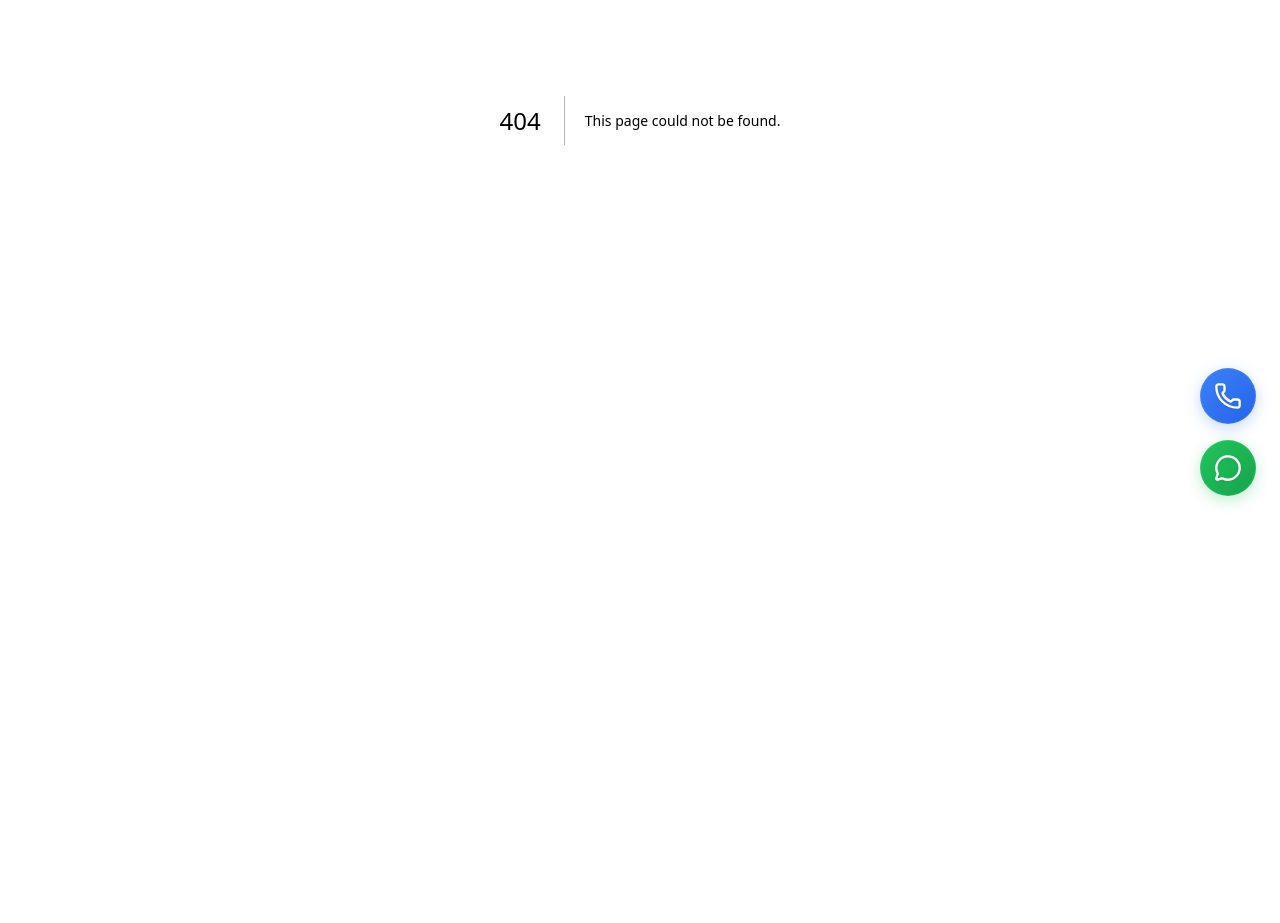
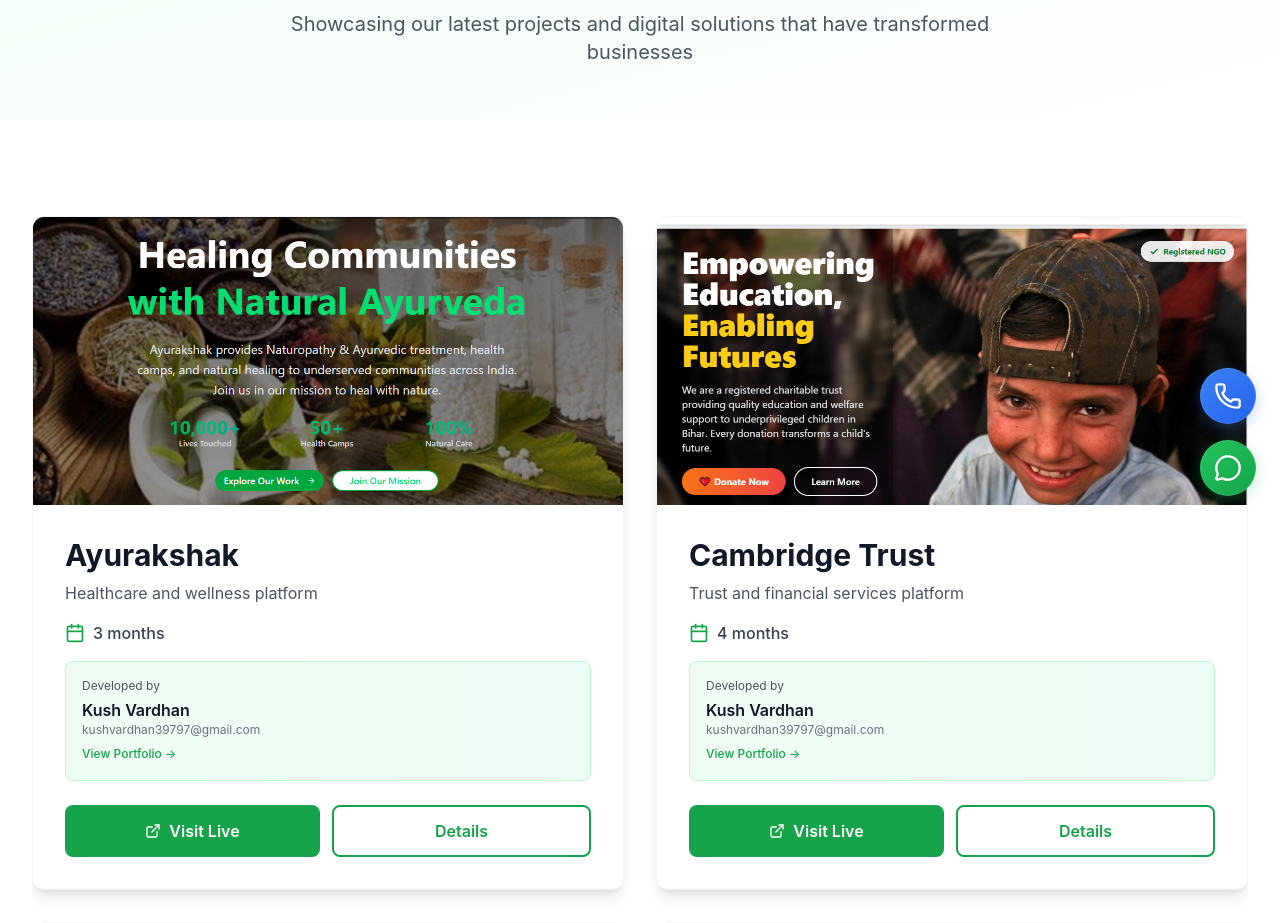
Before and after one commit to kushvardhan/jankiinfotech, a Next.js app: page /our-work in a window 1280 px wide. Before the commit this address had no page. Shown: the part 280-1203 px from the top of the page. Before the commit the page ends 800 px from the top, so only its background shows below. Built offline with nearby package versions, Linux system fonts and the light colour scheme.

Commit message:
made new page, added it to our nav

```diff
--- /dev/null
+++ b/src/app/our-work/page.tsx
@@ -0,0 +1,212 @@
+"use client";
+
+import { Navbar } from "@/components/Navbar";
+import SmallFooter from "@/components/SmallFooter";
+import { ExternalLink, Calendar, Github } from "lucide-react";
+import Image from "next/image";
+import Link from "next/link";
+import { useState } from "react";
+
+interface Project {
+  id: string;
+  title: string;
+  image: string;
+  duration: string;
+  liveLink?: string;
+  description: string;
+}
+
+const projects: Project[] = [
+  {
+    id: "1",
+    title: "Ayurakshak",
+    image: "/our-projects/Ayurakshak.png",
+    duration: "3 months",
+    liveLink: "https://ayurakshak.com",
+    description: "Healthcare and wellness platform",
+  },
+  {
+    id: "2",
+    title: "Cambridge Trust",
+    image: "/our-projects/CambrigeTrust.png",
+    duration: "4 months",
+    liveLink: "https://cambridgetrust.com",
+    description: "Trust and financial services platform",
+  },
+  {
+    id: "3",
+    title: "Krishna Mehandi",
+    image: "/our-projects/KrishnaMehandi.png",
+    duration: "2 months",
+    liveLink: "https://krishnamehandi.com",
+    description: "Mehandi design and booking platform",
+  },
+  {
+    id: "4",
+    title: "Ravi Mehandi",
+    image: "/our-projects/RaviMehandi.png",
+    duration: "2 months",
+    liveLink: "https://ravimehandi.com",
+    description: "Professional mehandi services platform",
+  },
+];
+
+export default function OurWorkPage() {
+  const [selectedProject, setSelectedProject] = useState<Project | null>(null);
+
+  return (
+    <main className="min-h-screen bg-white overflow-x-hidden">
+      <Navbar />
+
+      {/* Hero Section */}
+      <section className="relative min-h-[40vh] bg-gradient-to-br from-green-50 to-white flex items-center justify-center px-4 sm:px-6 lg:px-8 pt-24 md:pt-32 pb-12">
+        <div className="container mx-auto max-w-7xl px-4 sm:px-6 lg:px-8 relative z-10 text-center">
+          <h1 className="text-4xl md:text-5xl lg:text-6xl font-bold text-gray-900 mb-4">
+            Our <span className="text-green-600">Work</span>
+          </h1>
+          <p className="text-lg md:text-xl text-gray-600 max-w-3xl mx-auto">
+            Showcasing our latest projects and digital solutions that have transformed businesses
+          </p>
+        </div>
+      </section>
+
+      {/* Projects Grid */}
+      <section className="py-16 md:py-24 px-4 sm:px-6 lg:px-8">
+        <div className="container mx-auto max-w-7xl">
+          <div className="grid grid-cols-1 md:grid-cols-2 lg:grid-cols-2 gap-8">
+            {projects.map((project) => (
+              <div
+                key={project.id}
+                className="group bg-white rounded-xl overflow-hidden shadow-lg hover:shadow-2xl transition-all duration-300 transform hover:-translate-y-2 border border-gray-100"
+              >
+                {/* Image Container */}
+                <div className="relative h-64 md:h-72 overflow-hidden bg-gray-100">
+                  <Image
+                    src={project.image}
+                    alt={project.title}
+                    fill
+                    className="object-cover group-hover:scale-110 transition-transform duration-500"
+                  />
+                  <div className="absolute inset-0 bg-black/0 group-hover:bg-black/20 transition-colors duration-300" />
+                </div>
+
+                {/* Content */}
+                <div className="p-6 md:p-8">
+                  <h3 className="text-2xl md:text-3xl font-bold text-gray-900 mb-2">
+                    {project.title}
+                  </h3>
+                  <p className="text-gray-600 mb-4">{project.description}</p>
+
+                  {/* Duration */}
+                  <div className="flex items-center gap-2 text-gray-700 mb-4">
+                    <Calendar className="h-5 w-5 text-green-600" />
+                    <span className="font-medium">{project.duration}</span>
+                  </div>
+
+                  {/* Developer Credit */}
+                  <div className="bg-gradient-to-r from-green-50 to-emerald-50 rounded-lg p-4 mb-6 border border-green-200">
+                    <p className="text-xs text-gray-600 mb-1">Developed by</p>
+                    <p className="font-semibold text-gray-900">Kush Vardhan</p>
+                    <p className="text-xs text-gray-500">kushvardhan39797@gmail.com</p>
+                    <Link
+                      href="https://kush-personal-portfolio-my-portfolio.vercel.app/"
+                      target="_blank"
+                      className="text-xs text-green-600 hover:text-green-700 font-medium mt-2 inline-block"
+                    >
+                      View Portfolio →
+                    </Link>
+                  </div>
+
+                  {/* Action Buttons */}
+                  <div className="flex gap-3">
+                    {project.liveLink && (
+                      <Link
+                        href={project.liveLink}
+                        target="_blank"
+                        className="flex-1 bg-green-600 hover:bg-green-700 text-white font-semibold py-3 px-4 rounded-lg transition-colors flex items-center justify-center gap-2"
+                      >
+                        <ExternalLink className="h-4 w-4" />
+                        Visit Live
+                      </Link>
+                    )}
+                    <button
+                      onClick={() => setSelectedProject(project)}
+                      className="flex-1 border-2 border-green-600 text-green-600 hover:bg-green-50 font-semibold py-3 px-4 rounded-lg transition-colors"
+                    >
+                      Details
+                    </button>
+                  </div>
+                </div>
+              </div>
+            ))}
+          </div>
+        </div>
+      </section>
+
+      {/* Modal for Project Details */}
+      {selectedProject && (
+        <div className="fixed inset-0 bg-black/50 z-50 flex items-center justify-center p-4">
+          <div className="bg-white rounded-xl max-w-2xl w-full max-h-[90vh] overflow-y-auto">
+            <div className="p-6 md:p-8">
+              <div className="flex justify-between items-start mb-4">
+                <h2 className="text-3xl font-bold text-gray-900">
+                  {selectedProject.title}
+                </h2>
+                <button
+                  onClick={() => setSelectedProject(null)}
+                  className="text-gray-500 hover:text-gray-700 text-2xl"
+                >
+                  ×
+                </button>
+              </div>
+
+              <div className="relative h-64 md:h-80 mb-6 rounded-lg overflow-hidden">
+                <Image
+                  src={selectedProject.image}
+                  alt={selectedProject.title}
+                  fill
+                  className="object-cover"
+                />
+              </div>
+
+              <p className="text-gray-600 mb-4 text-lg">
+                {selectedProject.description}
+              </p>
+
+              <div className="flex items-center gap-2 text-gray-700 mb-6">
+                <Calendar className="h-5 w-5 text-green-600" />
+                <span className="font-medium">{selectedProject.duration}</span>
+              </div>
+
+              <div className="bg-gradient-to-r from-green-50 to-emerald-50 rounded-lg p-4 mb-6 border border-green-200">
+                <p className="text-sm text-gray-600 mb-2">Developed by</p>
+                <p className="font-semibold text-gray-900 text-lg">Kush Vardhan</p>
+                <p className="text-sm text-gray-500">kushvardhan39797@gmail.com</p>
+                <Link
+                  href="https://kush-personal-portfolio-my-portfolio.vercel.app/"
+                  target="_blank"
+                  className="text-sm text-green-600 hover:text-green-700 font-medium mt-3 inline-block"
+                >
+                  View Developer Portfolio →
+                </Link>
+              </div>
+
+              {selectedProject.liveLink && (
+                <Link
+                  href={selectedProject.liveLink}
+                  target="_blank"
+                  className="w-full bg-green-600 hover:bg-green-700 text-white font-semibold py-3 px-4 rounded-lg transition-colors flex items-center justify-center gap-2"
+                >
+                  <ExternalLink className="h-5 w-5" />
+                  Visit Live Project
+                </Link>
+              )}
+            </div>
+          </div>
+        </div>
+      )}
+
+      <SmallFooter />
+    </main>
+  );
+}
--- a/src/components/Navbar.tsx
+++ b/src/components/Navbar.tsx
@@ -109,6 +109,13 @@ export function Navbar() {
             </div>
 
             <Link
+              href="/our-work"
+              className="px-3 py-2 text-gray-700 hover:text-green-600 transition-colors duration-200 font-medium"
+            >
+              Our Work
+            </Link>
+
+            <Link
               href="/internship"
               className="px-3 py-2 text-gray-700 hover:text-green-600 transition-colors duration-200 font-medium"
             >
@@ -178,6 +185,13 @@ export function Navbar() {
                 About
               </Link>
               <Link
+                href="/our-work"
+                className="text-gray-700 hover:text-green-600 transition-colors py-2 px-4 font-medium"
+                onClick={() => setIsOpen(false)}
+              >
+                Our Work
+              </Link>
+              <Link
                 href="/internship"
                 className="text-gray-700 hover:text-green-600 transition-colors py-2 px-4 font-medium"
                 onClick={() => setIsOpen(false)}
```
